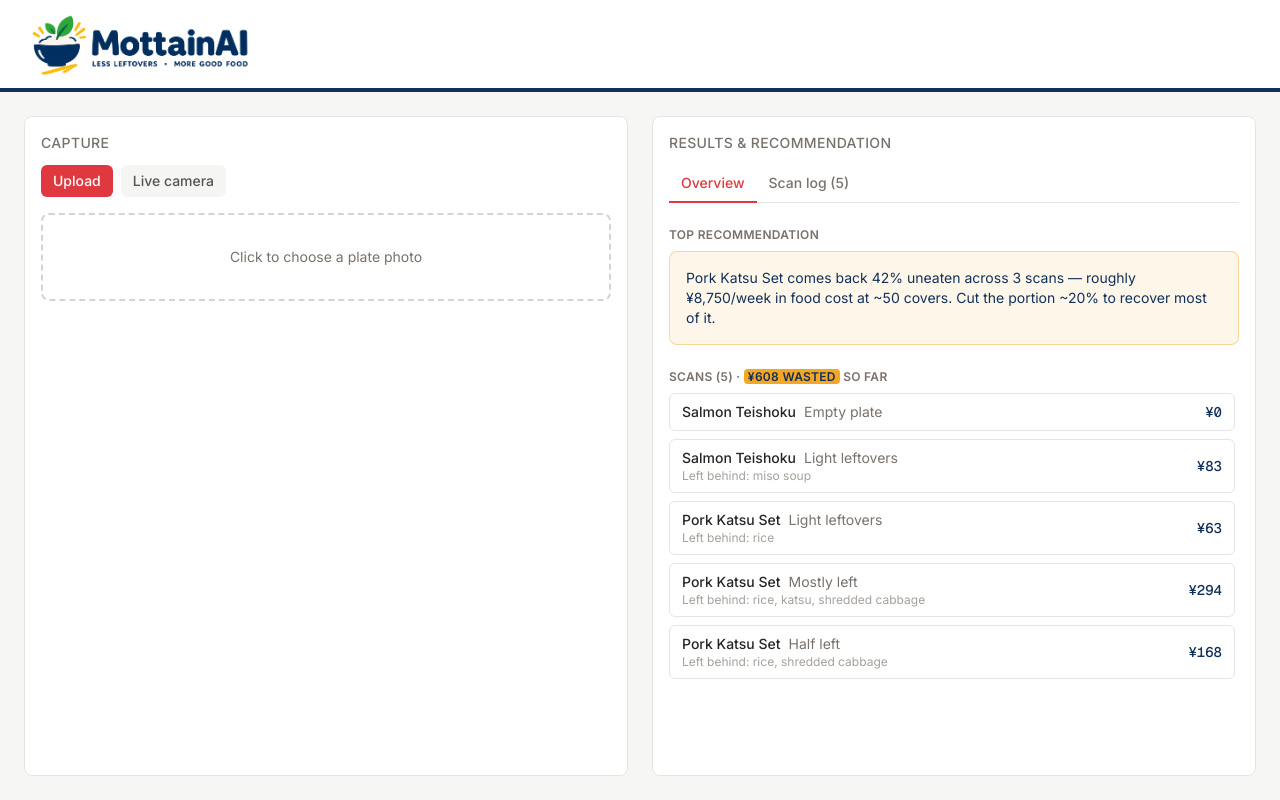
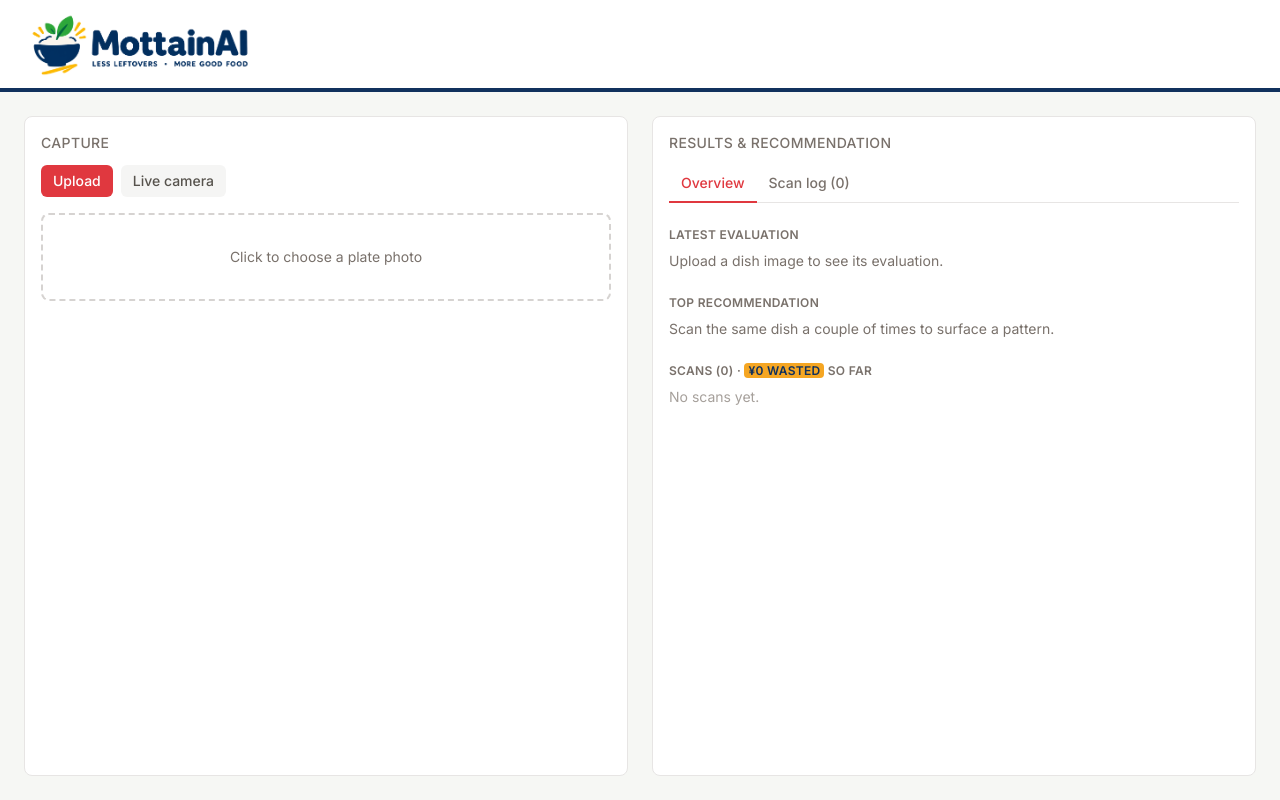
Before and after one commit to JamieOgun/hackathon_food_analyzer, a Next.js app: page / in a window 1280 px wide. Built offline with nearby package versions, Linux system fonts and the light colour scheme.

Commit message:
Use resilient Gemini plate analysis

```diff
--- a/app/api/estimate/route.ts
+++ b/app/api/estimate/route.ts
@@ -4,7 +4,8 @@ import { sanitizeDetections } from "@/lib/vision/shared";
 import { findMenuItem } from "@/lib/menu";
 import { BUCKET_FRACTION, type ScanResult } from "@/lib/types";
 
-export const maxDuration = 40;
+// Two vision attempts can each use up to 30 seconds.
+export const maxDuration = 65;
 
 export async function POST(request: Request) {
   const formData = await request.formData();
@@ -23,8 +24,18 @@ export async function POST(request: Request) {
   try {
     estimate = await estimatePlate(base64, mimeType);
   } catch (err) {
+    const detail = err instanceof Error ? err.message : String(err);
+    console.error("[estimate] vision providers failed:", detail);
+    const temporaryFailure =
+      /\b(429|502|503|504)\b|timeout|timed out|aborted|high demand|unavailable/i.test(
+        detail,
+      );
     return NextResponse.json(
-      { error: (err as Error).message },
+      {
+        error: temporaryFailure
+          ? "Image analysis is temporarily busy. Please try the upload again."
+          : "Image analysis failed. Please try another image.",
+      },
       { status: 502 },
     );
   }
--- a/app/page.tsx
+++ b/app/page.tsx
@@ -5,11 +5,10 @@ import { useMemo, useState } from "react";
 import Capture, { type AnalyzeOutcome } from "@/components/Capture";
 import ResultsPanel from "@/components/ResultsPanel";
 import { buildRecommendations } from "@/lib/agent";
-import { SEED_SCANS } from "@/lib/seed";
 import type { ScanResult } from "@/lib/types";
 
 export default function Home() {
-  const [scans, setScans] = useState<ScanResult[]>(SEED_SCANS);
+  const [scans, setScans] = useState<ScanResult[]>([]);
   const [busy, setBusy] = useState(false);
   const [error, setError] = useState<string | null>(null);
 
--- a/components/ResultsPanel.tsx
+++ b/components/ResultsPanel.tsx
@@ -2,11 +2,7 @@
 
 import { useState } from "react";
 import ScanLog from "@/components/ScanLog";
-import {
-  BUCKET_LABEL,
-  type Recommendation,
-  type ScanResult,
-} from "@/lib/types";
+import { BUCKET_LABEL, type Recommendation, type ScanResult } from "@/lib/types";
 
 type Tab = "overview" | "log";
 
@@ -23,6 +19,7 @@ export default function ResultsPanel({
 }: ResultsPanelProps) {
   const [tab, setTab] = useState<Tab>("overview");
   const totalYenWasted = scans.reduce((sum, s) => sum + (s.yen_wasted ?? 0), 0);
+  const latestScan = scans[scans.length - 1];
 
   const tabClass = (t: Tab) =>
     `-mb-px border-b-2 px-3 py-2 text-sm font-medium ${
@@ -60,6 +57,39 @@ export default function ResultsPanel({
         <ScanLog scans={scans} />
       ) : (
         <>
+          <div>
+            <h3 className="mb-2 text-xs font-semibold uppercase tracking-wide text-stone-500 dark:text-stone-400">
+              Latest evaluation
+            </h3>
+            {latestScan ? (
+              <div className="rounded-lg border border-stone-200 bg-stone-50 p-4 dark:border-stone-700 dark:bg-stone-900/40">
+                <p className="mb-2 font-semibold text-foreground">
+                  {latestScan.dish_name}
+                </p>
+                <ul className="list-disc space-y-1 pl-5 text-sm text-stone-700 dark:text-stone-300">
+                  <li>
+                    Whole dish leftover: {Math.round(latestScan.remaining_fraction * 100)}%
+                  </li>
+                  <li>
+                    Evaluation confidence: {Math.round(latestScan.confidence * 100)}%
+                  </li>
+                  <li>
+                    Estimated waste: {latestScan.yen_wasted != null
+                      ? `¥${latestScan.yen_wasted.toLocaleString()}`
+                      : "Unavailable — dish not on menu"}
+                  </li>
+                  <li>
+                    Timestamp: {new Date(latestScan.timestamp).toLocaleString("ja-JP")}
+                  </li>
+                </ul>
+              </div>
+            ) : (
+              <p className="text-sm text-stone-500 dark:text-stone-400">
+                Upload a dish image to see its evaluation.
+              </p>
+            )}
+          </div>
+
           <div>
             <h3 className="mb-2 text-xs font-semibold uppercase tracking-wide text-stone-500 dark:text-stone-400">
               Top recommendation
--- a/lib/seed.ts
+++ /dev/null
@@ -1,75 +0,0 @@
-import type { ScanResult } from "./types";
-
-/**
- * Known-good scans, run through the real pipeline once before the demo and
- * hardcoded here. Keeps the results list and recommendation card non-empty
- * at cold start, and gives the demo something to show if live vision fails
- * entirely on stage (see docs/hackathon-plan.md, risk R1).
- */
-export const SEED_SCANS: ScanResult[] = [
-  {
-    id: "seed-1",
-    source: "upload",
-    timestamp: "2026-09-18T10:00:00.000Z",
-    dish_name: "Pork Katsu Set",
-    remaining_bucket: "half",
-    remaining_fraction: 0.4,
-    visible_items: ["rice", "shredded cabbage"],
-    confidence: 0.91,
-    dish_id: "katsu_set",
-    food_cost_yen: 420,
-    yen_wasted: 168,
-  },
-  {
-    id: "seed-2",
-    source: "upload",
-    timestamp: "2026-09-18T10:05:00.000Z",
-    dish_name: "Pork Katsu Set",
-    remaining_bucket: "most",
-    remaining_fraction: 0.7,
-    visible_items: ["rice", "katsu", "shredded cabbage"],
-    confidence: 0.88,
-    dish_id: "katsu_set",
-    food_cost_yen: 420,
-    yen_wasted: 294,
-  },
-  {
-    id: "seed-3",
-    source: "upload",
-    timestamp: "2026-09-18T10:10:00.000Z",
-    dish_name: "Pork Katsu Set",
-    remaining_bucket: "light",
-    remaining_fraction: 0.15,
-    visible_items: ["rice"],
-    confidence: 0.85,
-    dish_id: "katsu_set",
-    food_cost_yen: 420,
-    yen_wasted: 63,
-  },
-  {
-    id: "seed-4",
-    source: "upload",
-    timestamp: "2026-09-18T10:15:00.000Z",
-    dish_name: "Salmon Teishoku",
-    remaining_bucket: "light",
-    remaining_fraction: 0.15,
-    visible_items: ["miso soup"],
-    confidence: 0.93,
-    dish_id: "salmon_teishoku",
-    food_cost_yen: 550,
-    yen_wasted: 83,
-  },
-  {
-    id: "seed-5",
-    source: "upload",
-    timestamp: "2026-09-18T10:20:00.000Z",
-    dish_name: "Salmon Teishoku",
-    remaining_bucket: "empty",
-    remaining_fraction: 0,
-    visible_items: [],
-    confidence: 0.95,
-    dish_id: "salmon_teishoku",
-    food_cost_yen: 550,
-    yen_wasted: 0,
-  },
-];
--- a/lib/types.ts
+++ b/lib/types.ts
@@ -39,7 +39,7 @@ export interface EstimateResult {
   dish_name: string; // one of the menu's dish names, or "unrecognized"
   remaining_bucket: Bucket;
   visible_items: string[];
-  confidence: number; // 0-1
+  confidence: number; // overall evaluation confidence, 0-1
   /** False when the frame shows no plate/tray (hands, empty surface). */
   plate_present?: boolean;
   /** Short explanation of how the dish and leftover level were judged. */
--- a/lib/vision/gemini.ts
+++ b/lib/vision/gemini.ts
@@ -8,10 +8,13 @@ import {
   withRetry,
 } from "./shared";
 
-const MODEL = process.env.GEMINI_MODEL ?? "gemini-3.8-flash";
-const ENDPOINT = `https://generativelanguage.googleapis.com/v1beta/models/${MODEL}:generateContent`;
+const MODELS = [
+  process.env.GEMINI_MODEL ?? "gemini-3.5-flash-lite",
+  process.env.GEMINI_FALLBACK_MODEL ?? "gemini-3.7-flash",
+];
 
 async function callGemini(
+  model: string,
   imageBase64: string,
   mimeType: string,
 ): Promise<unknown> {
@@ -22,7 +25,8 @@ async function callGemini(
     );
   }
 
-  const res = await fetch(ENDPOINT, {
+  const endpoint = `https://generativelanguage.googleapis.com/v1beta/models/${model}:generateContent`;
+  const res = await fetch(endpoint, {
     method: "POST",
     headers: {
       "Content-Type": "application/json",
@@ -39,6 +43,9 @@ async function callGemini(
         },
       ],
       generationConfig: {
+        // Plate evaluation does not need the model's default reasoning depth.
+        // Low keeps interactive uploads within the route's latency budget.
+        thinkingConfig: { thinkingLevel: "low" },
         response_mime_type: "application/json",
         response_schema: {
           type: "object",
@@ -52,7 +59,9 @@ async function callGemini(
 
   if (!res.ok) {
     const body = await res.text().catch(() => "");
-    throw new Error(`Gemini API error ${res.status}: ${body.slice(0, 300)}`);
+    throw new Error(
+      `Gemini ${model} API error ${res.status}: ${body.slice(0, 300)}`,
+    );
   }
 
   const data = await res.json();
@@ -68,5 +77,10 @@ export async function estimatePlateGemini(
   imageBase64: string,
   mimeType: string,
 ): Promise<EstimateResult> {
-  return withRetry(() => callGemini(imageBase64, mimeType));
+  let attempt = 0;
+  return withRetry(() => {
+    const model = MODELS[Math.min(attempt, MODELS.length - 1)];
+    attempt += 1;
+    return callGemini(model, imageBase64, mimeType);
+  });
 }
--- a/lib/vision/index.ts
+++ b/lib/vision/index.ts
@@ -3,10 +3,10 @@ import { estimatePlateClaude } from "./claude";
 import { estimatePlateGemini } from "./gemini";
 
 /**
- * Swappable while Gemini billing is blocked — set VISION_PROVIDER=gemini in
- * .env.local to switch back once ai.studio/projects billing is resolved.
+ * Gemini is the default image-analysis provider. Claude remains available as
+ * an explicit fallback by setting VISION_PROVIDER=claude.
  */
-const PROVIDER = (process.env.VISION_PROVIDER ?? "claude").toLowerCase();
+const PROVIDER = (process.env.VISION_PROVIDER ?? "gemini").toLowerCase();
 
 export function estimatePlate(
   imageBase64: string,
--- a/lib/vision/shared.ts
+++ b/lib/vision/shared.ts
@@ -1,7 +1,7 @@
 import { menuDishNames } from "../menu";
 import type { Detection, EstimateResult } from "../types";
 
-export const TIMEOUT_MS = 18_000;
+export const TIMEOUT_MS = 30_000;
 
 /** JSON-schema-shaped description of the fields we need back, reused as
  * Gemini's response_schema and as the input_schema of Claude's forced tool
@@ -49,12 +49,16 @@ export function buildPrompt(): string {
 Menu dishes — choose the closest match from this exact list, or "unrecognized" if none plausibly match:
 ${dishes.map((d) => `- ${d}`).join("\n")}
 
+Dish distinction: "Burger and Fries" is a patty served inside a sliced bun,
+usually with fries. "Hamburg Steak Set" is a bunless Japanese hambāgu patty
+served as a plated set meal.
+
 Return strict JSON matching the schema:
 - reasoning: 2-4 plain sentences a restaurant manager could read — which visual cues identified the dish (e.g. breaded cutlet, miso bowl, curry sauce) and what remains vs. what was eaten that justifies the leftover level
 - dish_name: exactly one string from the list above, or "unrecognized"
 - remaining_bucket: one of "empty" (nothing left), "light" (a few bites left), "half" (about half left), "most" (mostly untouched), "untouched" (essentially a full portion)
 - visible_items: short list of specific food items still visible on the plate (e.g. "rice", "cabbage garnish"); exclude bones, shells, napkins, lemon wedges, and other non-edible items
-- confidence: your confidence in dish_name, 0 to 1
+- confidence: your overall confidence in both the dish identity and remaining-food evaluation, 0 to 1
 - plate_present: true whenever any plate, bowl, or tray is in view — including a completely clean/empty plate or an empty tray with dishes on it (that is a valid "empty" result). false ONLY when there is no dishware at all (bare surface, just hands, camera covered). When false, use "unrecognized" and "empty" for the other fields and explain what you see in reasoning
 - detections: bounding boxes for the plate/tray (kind "plate") and for each distinct leftover food region (kind "leftover", label = the food item). box is [x_min, y_min, x_max, y_max] as integers 0-1000 relative to image width and height. Return [] when plate_present is false
 
```
Also changed, not shown: data/menu.csv, 2 other files (tests, documents, lock files or other folders).
